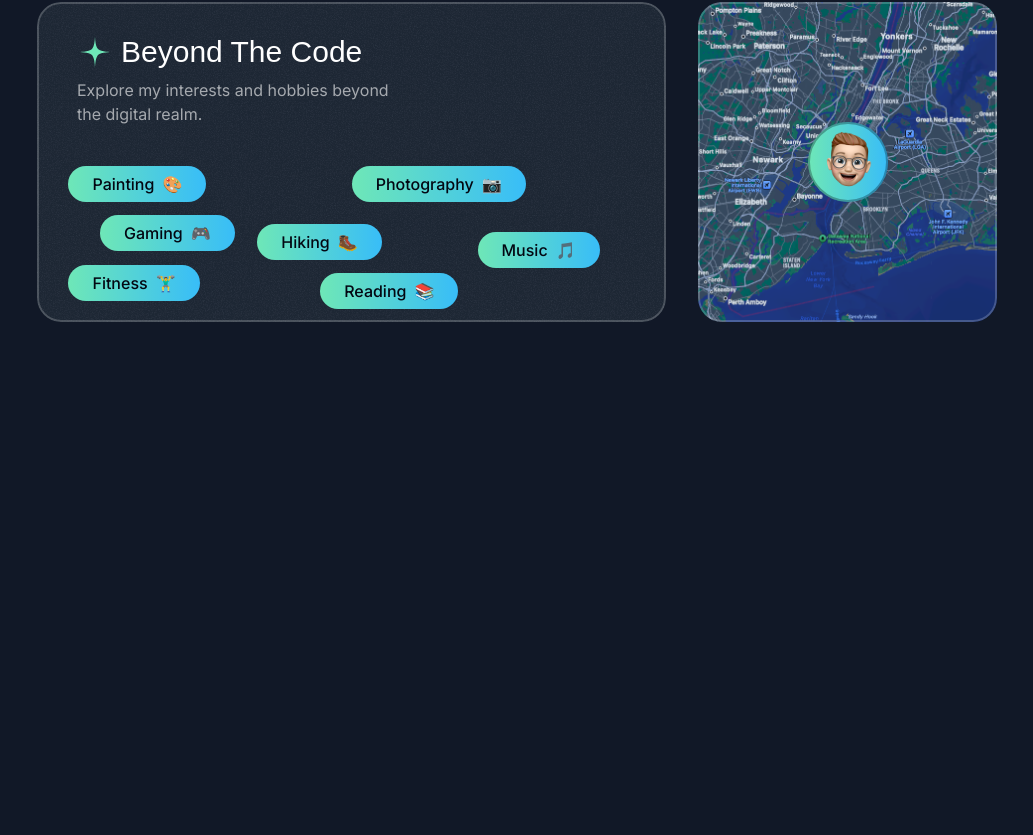
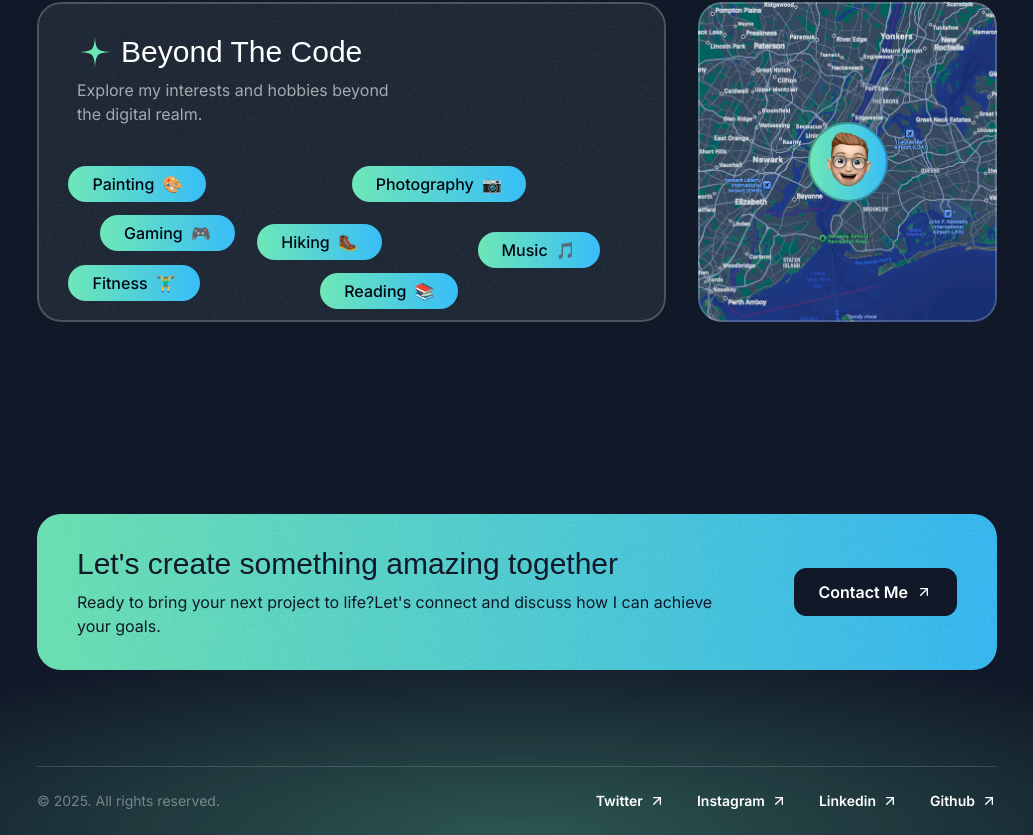
Before and after one commit to sajjadislam523/nextjs_portfolio, a Next.js app: page / in a window 1280 px wide. Shown: the part 3890-4725 px from the top of the page, without its empty margins (123-1156 px from the left). Before the commit the page ends 4324 px from the top, so only its background shows below. Built offline with nearby package versions, Linux system fonts and the light colour scheme; a web font is replaced by a local one.

Commit message:
Added CTA and footer

```diff
--- a/src/app/page.tsx
+++ b/src/app/page.tsx
@@ -1,4 +1,6 @@
 import { AboutSection } from "@/sections/About";
+import { ContactSection } from "@/sections/Contact";
+import { Footer } from "@/sections/Footer";
 import { Header } from "@/sections/Header";
 import { HeroSection } from "@/sections/Hero";
 import { ProjectsSection } from "@/sections/Projects";
@@ -12,6 +14,8 @@ export default function Home() {
             <ProjectsSection />
             <TapeSection />
             <AboutSection />
+            <ContactSection />
+            <Footer />
         </div>
     );
 }
--- a/src/sections/Contact.tsx
+++ b/src/sections/Contact.tsx
@@ -1,3 +1,41 @@
+import ArrowUpRightIcon from "@/assets/icons/arrow-up-right.svg";
+import grainImage from "@/assets/images/grain.jpg";
+
 export const ContactSection = () => {
-  return <div>Contact Section</div>;
+    return (
+        <div className="py-16 pt-12 lg:py-24 lg:pt-20">
+            <div className="container">
+                <div className="bg-gradient-to-r from-emerald-300 to-sky-400 text-gray-900 py-8 px-10 rounded-3xl text-center relative overflow-hidden z-0 md:text-left">
+                    <div
+                        className="absolute inset-0 opacity-5 -z-10"
+                        style={{
+                            backgroundImage: `url(${grainImage.src})`,
+                        }}
+                    ></div>
+                    <div className="flex flex-col md:flex-row gap-8 md:gap-16 items-center">
+                        <div className="">
+                            <h2 className="font-serif text-2xl md:text-3xl">
+                                Let&apos;s create something amazing together
+                            </h2>
+                            <p className="text-sm md:text-base mt-2">
+                                Ready to bring your next project to
+                                life?Let&apos;s connect and discuss how I can
+                                achieve your goals.
+                            </p>
+                        </div>
+                        <div>
+                            <button className="text-white bg-gray-900 inline-flex items-center px-6 h-12 rounded-xl gap-2 w-max border border-gray-900">
+                                <span className="font-semibold">
+                                    Contact Me
+                                </span>
+                                <ArrowUpRightIcon className="size-4" />
+                            </button>
+                        </div>
+                    </div>
+                </div>
+            </div>
+        </div>
+    );
 };
+
+// 04:09:11
--- a/src/sections/Footer.tsx
+++ b/src/sections/Footer.tsx
@@ -1,3 +1,52 @@
+import ArrowUpRightIcon from "@/assets/icons/arrow-up-right.svg";
+
+const footerLinks = [
+    {
+        title: "Twitter",
+        href: "#",
+    },
+    {
+        title: "Instagram",
+        href: "#",
+    },
+    {
+        title: "Linkedin",
+        href: "#",
+    },
+    {
+        title: "Github",
+        href: "#",
+    },
+];
+
 export const Footer = () => {
-  return <div>Footer Section</div>;
+    const currentYear = new Date().getFullYear();
+
+    return (
+        <footer className="relative -z-10 overflow-x-clip">
+            <div className="absolute h-[400px] w-[1600px] bottom-0 left-1/2 -translate-x-1/2 bg-emerald-300/30 [mask-image:radial-gradient(50%_50%_at_bottom_center,black,transparent)] -z-10"></div>
+            <div className="container">
+                <div className="border-t border-white/15 py-6 text-sm flex flex-col items-center gap-8 md:flex-row md:justify-between">
+                    <div className="text-white/40">
+                        &copy; {currentYear}. All rights reserved.
+                    </div>
+
+                    <nav className="flex flex-col md:flex-row items-center gap-8">
+                        {footerLinks.map((link) => (
+                            <a
+                                key={link.title}
+                                href={link.href}
+                                className="inline-flex items-center gap-1.5"
+                            >
+                                <span className="font-semibold">
+                                    {link.title}
+                                </span>
+                                <ArrowUpRightIcon className="size-4" />
+                            </a>
+                        ))}
+                    </nav>
+                </div>
+            </div>
+        </footer>
+    );
 };
```
